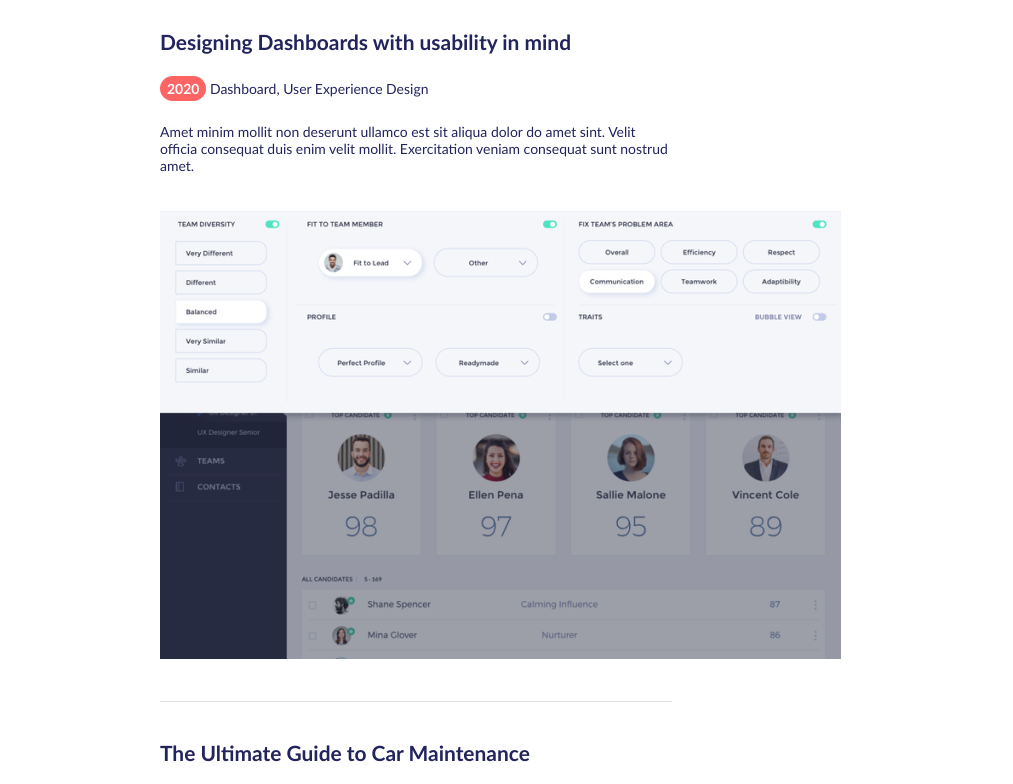
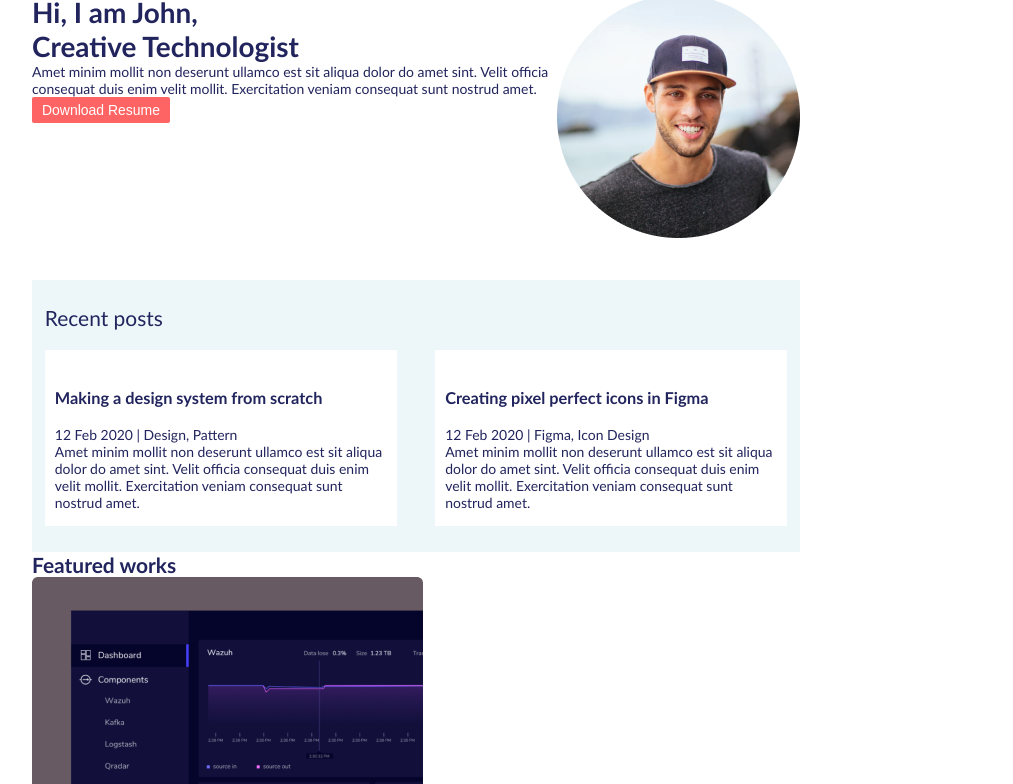
Before and after one commit to ArthurBenk/atv-portf-lio, a plain HTML site: page index.html in a window 1280 px wide. Shown: the part 124-908 px from the top of the page, without its empty margins (224-1237 px from the left). Drawn offline with Linux system fonts and the light colour scheme.

Commit message:
adição do arquivo index e alteração do nome work

```diff
--- a/css/style.css
+++ b/css/style.css
@@ -20,6 +20,10 @@ html {
     font-family: 'Trebuchet MS', 'Lucida Sans Unicode', 'Lucida Grande', 'Lucida Sans', Arial, sans-serif;
     color: #21245d;
 }
+main{
+    margin: 0 20vw 0 20vw;
+}
+
 
 html body a{
     text-decoration: none;
@@ -48,7 +52,7 @@ header nav ul li.atual a {
 }
 
 /*============================
-    formatação do conteudo
+    formatação page1
 =============================*/
 main.works {
     margin: 0 30vw 0 30vw;
@@ -79,6 +83,47 @@ main.works section h2 {
     margin: 3vw 0 2vw;  /*aleteração em tamanhos na página*/
 }
 /*============================
+    formatação home page
+=============================*/
+section.banner {
+    display: flex;
+    margin: 6vw 0vw 3vw 0vw;
+}
+section.banner h1{
+    font-size:2rem ;Figma,
+}
+section.banner button{
+    background-color: #ff6464;
+    color: white;
+    font-size: 1rem;
+    padding: 5px 10px 5px 10px  ;
+    border-radius: 2px;
+}
+section.rt-post {
+    background: #edf7fa;
+    padding: 2vw 1vw 2vw 1vw;
+}
+section.rt-post h2 {
+    font-weight: 100;
+    margin: 0 0 1.5vw 0;
+}
+section.rt-post ul{
+    display: flex;
+}
+section.rt-post ul li{
+    background: white;
+    padding: 1.5vw 10px 15px 10px;
+    margin: 0 3vw 0 0 ;
+}
+section.rt-post ul li:last-child{
+    margin: 0;
+}
+section.rt-post ul li h3 {
+    margin: 1.5vw 0vw 1.5vw 0vw;
+}
+
+
+/*============================
     formatação do rodapé
 =============================*/
 footer {
--- a/index.html
+++ b/index.html
@@ -1,14 +1,12 @@
 <!DOCTYPE html>
 <html lang="en">
-
 <head>
     <meta charset="UTF-8">
     <meta name="viewport" content="width=device-width, initial-scale=1.0">
-    <title>Featured works</title>
+    <title>Homepage</title>
     <link rel="stylesheet" href="css/style.css" type="text/css">
     <script src="https://kit.fontawesome.com/2238e13062.js" crossorigin="anonymous"></script>
 </head>
-
 <body>
     <header>
         <nav>
@@ -19,32 +17,39 @@
             </ul>
         </nav>
     </header>
-    <main class="works">
-        <h1>Featured works</h1>
-        <section>
-            <h2>Designing Dashboards with usability in mind</h2>
-            <p><span>2020</span> Dashboard, User Experience Design</p>
+    <main>
+        <section class="banner">
+            <div>
+            <h1>Hi, I am John,<br>
+                Creative Technologist</h1>
+                <p>Amet minim mollit non deserunt ullamco est sit aliqua dolor do amet sint. Velit officia consequat duis enim velit mollit. Exercitation veniam consequat sunt nostrud amet.</p>
+                <button>Download Resume</button>
+            </div>
+            <div>
+                <img src="images/Ellipse1.png" alt="Foto John">
+            </div>
+        </section>
+        <section class="rt-post">
+            <h2>Recent posts</h2>
+            <ul>
+                <li>
+                    <h3>Making a design system from scratch</h3>
+                    <p>12 Feb 2020 | Design, Pattern</p>
+                    <p>Amet minim mollit non deserunt ullamco est sit aliqua dolor do amet sint. Velit officia consequat duis enim velit mollit. Exercitation veniam consequat sunt nostrud amet.</p>
+                </li>
+                <li>
+                    <h3>Creating pixel perfect icons in Figma</h3>
+                    <p>12 Feb 2020 | Figma, Icon Design</p>
+                    <p>Amet minim mollit non deserunt ullamco est sit aliqua dolor do amet sint. Velit officia consequat duis enim velit mollit. Exercitation veniam consequat sunt nostrud amet.</p>
+                </li>
+            </ul>
+        </section>
+        <section class="ft-works">
+            <h2>Featured works</h2>
+            <div><img src="images/Rectangle30.png" alt=""></div>
+            <h3>Featured works</h3>
             <p>Amet minim mollit non deserunt ullamco est sit aliqua dolor do amet sint. Velit officia consequat duis enim velit mollit. Exercitation veniam consequat sunt nostrud amet.</p>
-            <p><img src="images/Rectangle4.png" alt="Designing Dashboards"></p>
-        </section>
-        <section>
-            <h2>The Ultimate Guide to Car Maintenance</h2>
-            <p><span>2021</span> Dashboard, User Experience Design</p>
-            <p>Amet minim mollit non deserunt ullamco est sit aliqua dolor do amet sint. Velit officia consequat duis enim velit mollit. Exercitation veniam consequat sunt nostrud amet.</p>
-            <p><img src="images/Rectangle5.png" alt="The Ultimate Guide to Car Maintenance"></p>
         </section>
     </main>
-    <footer>
-        <nav>
-            <ul>
-                <li><a href="#"></a><span class="fa-brands fa-square-facebook"></span></a></li>
-                <li><a href="#"></a><span class="fa-brands fa-instagram"></span></a></li>
-                <li><a href="#"></a><span class="fa-brands fa-twitter"></span></a></li>
-                <li><a href="#"></a><span class="fa-brands fa-linkedin"></span></a></li>
-            </ul>
-        </nav>
-        <p>Copyright &copy;2020 All rights deserved</p>
-    </footer>
 </body>
-
 </html>
```
Also changed, not shown: works.html (added, +50 -0 lines).
